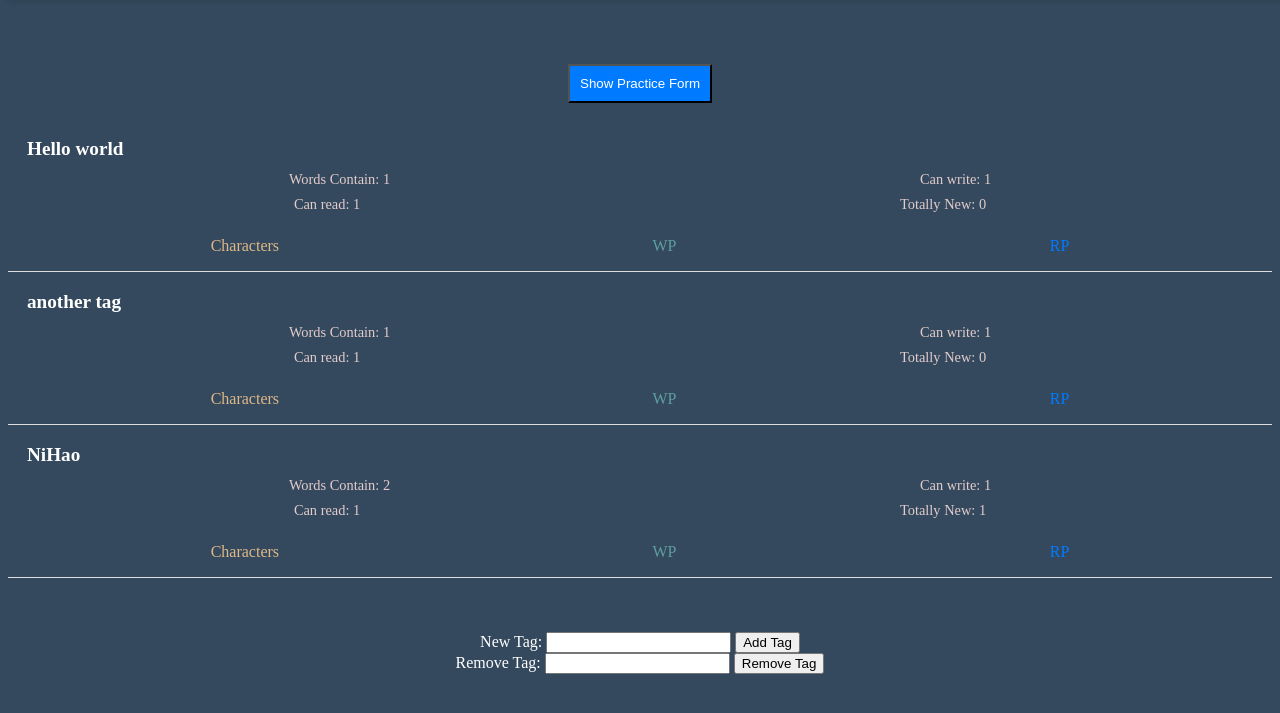
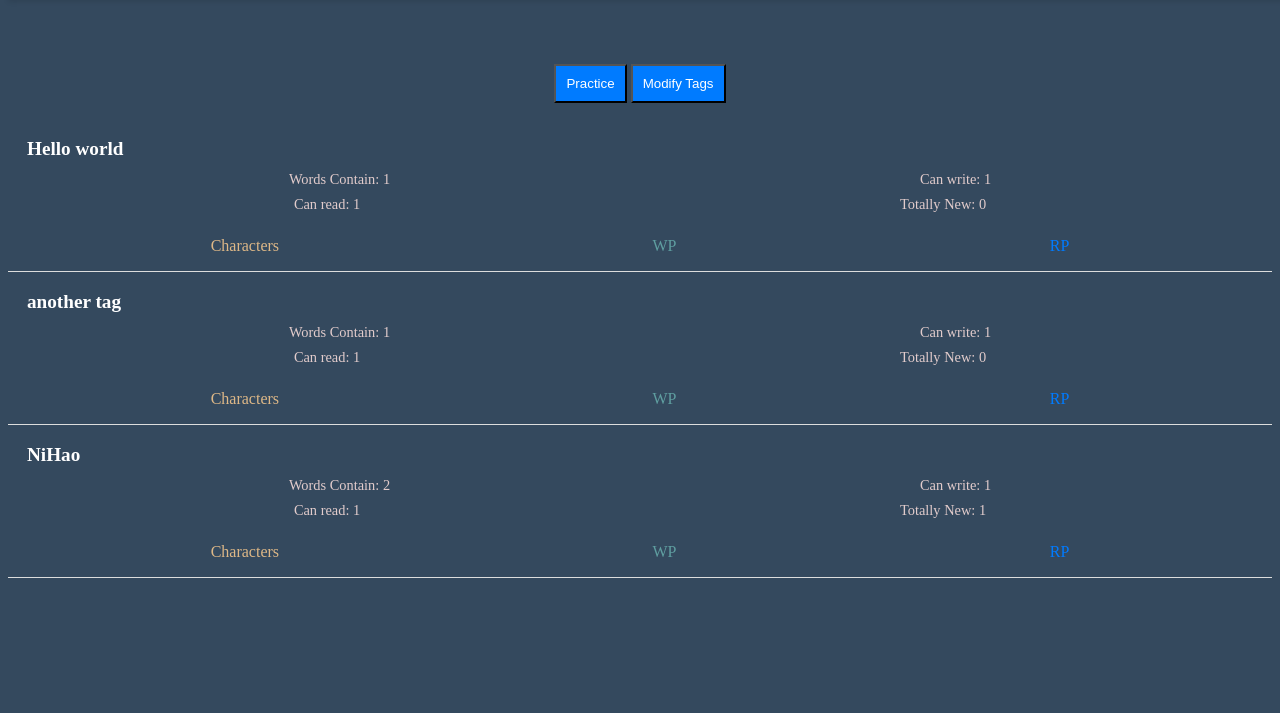
Before and after one commit to chandra-deb/XueHanzi, a Flask app: page /tags in a window 1280 px wide. Shown: the part 68-781 px from the top of the page. Run offline with Flask 3, Linux system fonts and the light colour scheme; the visitor is signed in with stand-in values (Sample User, id 1); data comes from the database, SQL or seed files in the repository.

Commit message:
subtle ux changes

```diff
--- a/backend/templates/tags.html
+++ b/backend/templates/tags.html
@@ -204,6 +204,45 @@
         #practiceDiv {
             display: none;
         }
+
+        .tags {
+            position: fixed;
+            top: 50%;
+            left: 50%;
+            transform: translate(-50%, -50%);
+            z-index: 1000;
+            background: #3b5998;
+            padding: 20px;
+            display: none;
+            width: 80%;
+            max-width: 600px;
+            border-radius: 10px;
+            box-shadow: 0px 0px 10px rgba(0, 0, 0, 0.1);
+        }
+
+        .tags form {
+            display: flex;
+            flex-direction: column;
+            align-items: center;
+        }
+
+        .tags form div {
+            margin-bottom: 10px;
+        }
+
+        .tags form input[type="submit"] {
+            background: #007bff;
+            padding: 10px;
+            color: white;
+            border: none;
+            border-radius: 5px;
+            cursor: pointer;
+            margin-top: 10px;
+        }
+
+        .tags form input[type="submit"]:hover {
+            background: #0056b3;
+        }
     </style>
 </head>
 
@@ -229,12 +268,21 @@
     <hr size="50px" style="border: none;">
     <div>
         <center>
-            <button style="background:#007BFF;color: #fff; padding: 10px;" onclick="toggleDiv()">Show Practice
-                Form</button>
+            <button style="background:#007BFF;color: #fff; padding: 10px;" onclick="toggleDiv()">Practice</button>
+            <button style="background:#007BFF;color: #fff; padding: 10px;" onclick="toggleTagsDiv()">Modify
+                Tags</button>
         </center>
     </div>
     <hr style="border: none;">
     <script>
+        function toggleTagsDiv() {
+            var div = document.querySelector('.tags');
+            if (div.style.display != "block") {
+                div.style.display = "block";
+            } else {
+                div.style.display = "none";
+            }
+        }
         function setFormAction(form, action) {
             form.action = action;
         }
@@ -249,6 +297,8 @@
 
     </script>
     <div class="tp" id="practiceDiv">
+        <button onclick="toggleDiv()" style="position: absolute; top: 10px; right: 10px;">Close</button>
+
         <form method="GET" id="practiceForm" style="display: flex; flex-wrap: wrap;">
             {% for tag in tags %}
             <div style="margin-right: 10px;">
@@ -300,6 +350,9 @@
 
 
         <div class="tags">
+            <button type="button" onclick="toggleTagsDiv()"
+                style="position: absolute; top: 10px; right: 10px;">Close</button>
+
 
             <center>
 
```
